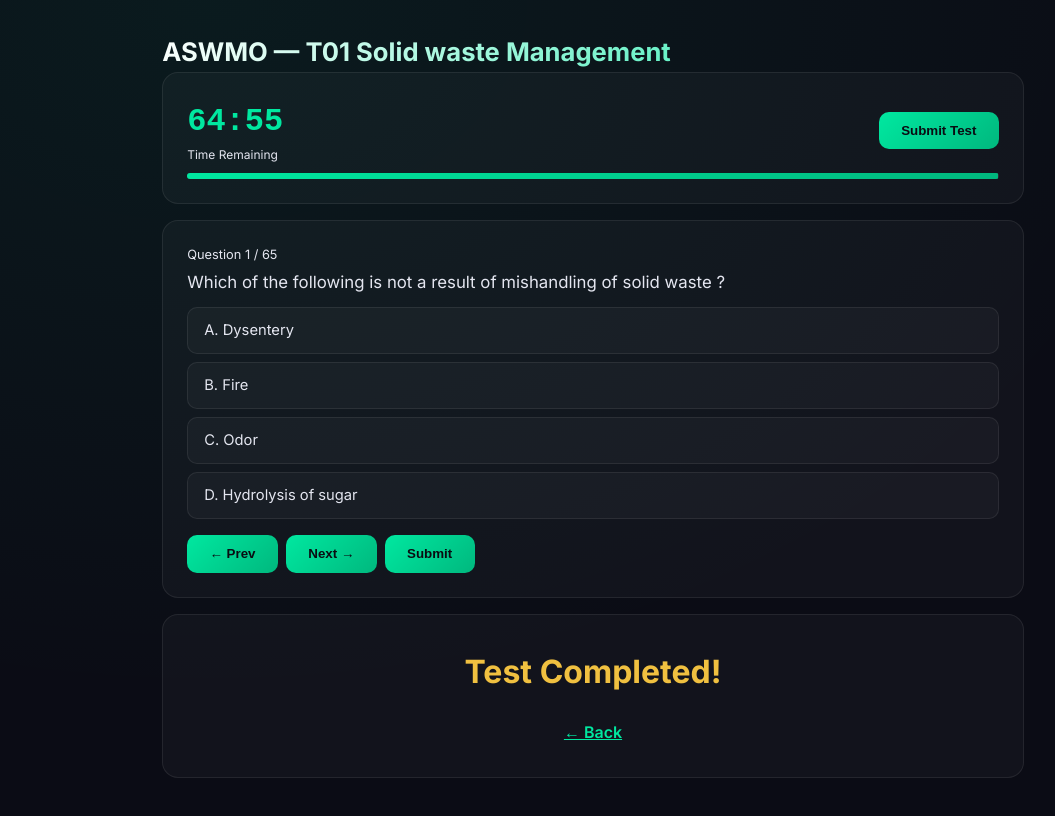
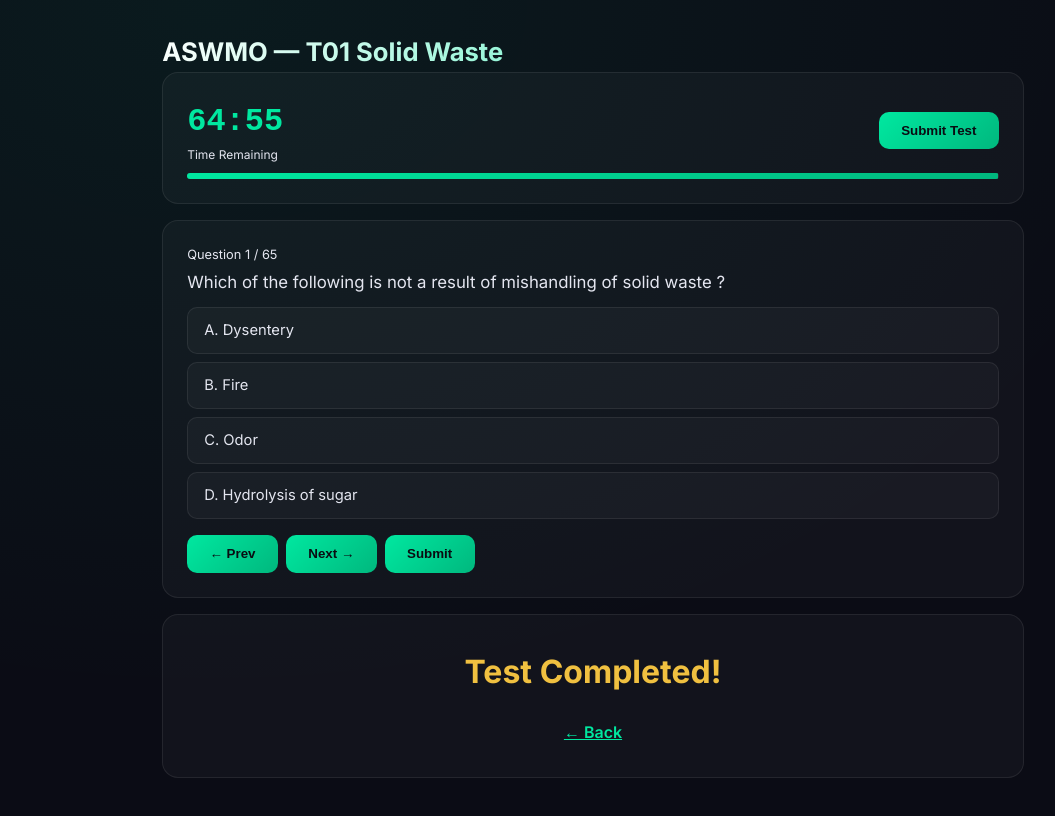
Before and after one commit to raviraajip/sanitary-test-app, a plain HTML site: page t01.html in a window 1280 px wide. Shown: the whole page, without its empty margins (47-1102 px from the left). Drawn offline with Linux system fonts and the light colour scheme.

```diff
--- a/t01.html
+++ b/t01.html
@@ -1,6 +1,6 @@
 <!DOCTYPE html>
 <html lang="hi">
-<head><meta charset="UTF-8"><meta name="viewport" content="width=device-width,initial-scale=1.0"><title>ASWMO — T01 Solid waste Management</title>
+<head><meta charset="UTF-8"><meta name="viewport" content="width=device-width,initial-scale=1.0"><title>ASWMO — T01 Solid Waste</title>
 <style>
 @import url('https://fonts.googleapis.com/css2?family=Inter:wght@300;400;600;700&display=swap');
 :root{--bg:#0b0c15;--surface:#12142a;--text:#e4e6f0;--accent:#00e8a0;--gold:#f0c040;--danger:#ff4d6d;--border:rgba(255,255,255,.08);}
@@ -19,7 +19,7 @@
 </head>
 <body>
 <div class="container">
-<header><h1 id="ptitle">ASWMO — T01 Solid waste Management</h1></header>
+<header><h1 id="ptitle">ASWMO — T01 Solid Waste</h1></header>
 
 <div class="card"><div style="display:flex;justify-content:space-between;align-items:center;">
 <div><div class="timer" id="timer">65:00</div><div style="font-size:.75rem;color:var(--muted);">Time Remaining</div></div>
```
